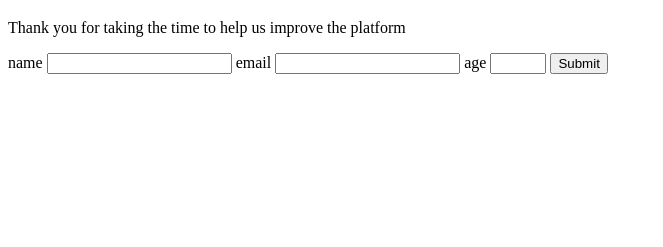
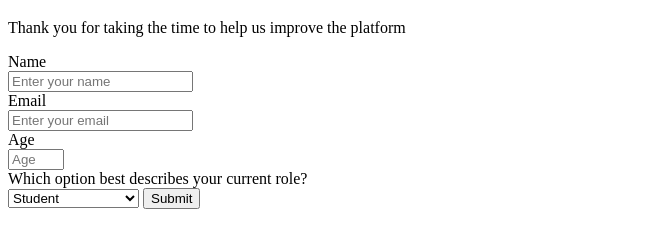
Before and after one commit to minos95/HtmlProject, a plain HTML site: page index.html in a window 1280 px wide. Shown: the part 61-308 px from the top of the page, without its empty margins (0-663 px from the left). Drawn offline with Linux system fonts and the light colour scheme.

Commit message:
completed story 11 & 12

```diff
--- a/index.html
+++ b/index.html
@@ -10,12 +10,21 @@
     <h1 id="title">freeCodeCamp Survey Form</h1>
     <p id="description">Thank you for taking the time to help us improve the platform</p>
     <form id="survey-form">
-      <label for="name" id="name-label">name</label>
-      <input type="text" id="name">
-      <label for="email" id="email-label">email</label>
-      <input type="email" id="email">
-      <label for="number" id="number-label">age</label>
-      <input type="number" max="10" min="0"  id="number">
+      <label for="name" id="name-label">Name</label> <br>
+      <input type="text" id="name" placeholder="Enter your name"> <br>
+      <label for="email" id="email-label">Email</label> <br>
+      <input type="email" id="email" placeholder="Enter your email"> <br>
+      <label for="number" id="number-label">Age</label> <br>
+      <input type="number" max="10" min="0"  id="number" placeholder="Age"> <br>
+      <label for="dropdown">Which option best describes your current role?</label> <br>
+      <select id="dropdown"> <br>
+        <option value="" disabled>Select current role</option>
+        <option value="">Student</option>
+        <option value="">Full time job</option>
+        <option value="">Full time learner</option>
+        <option value="">Prefer not to say </option>
+        <option value="">Other</option>
+      </select>
       <input type="submit">
 
     </form>
```
